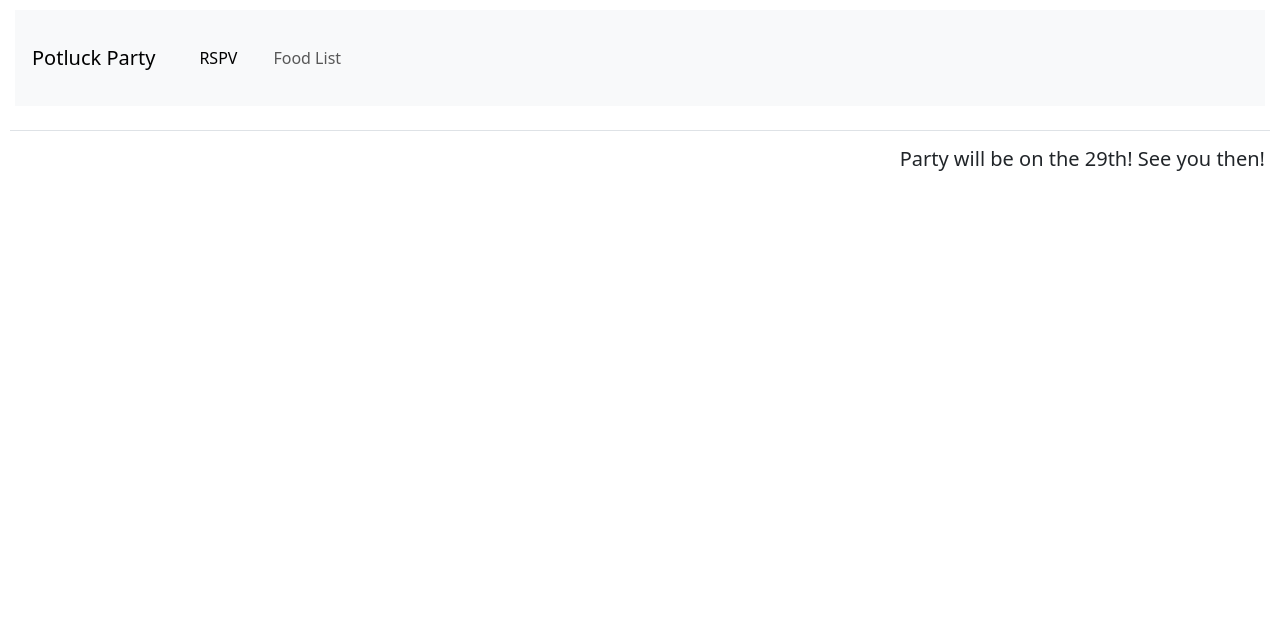
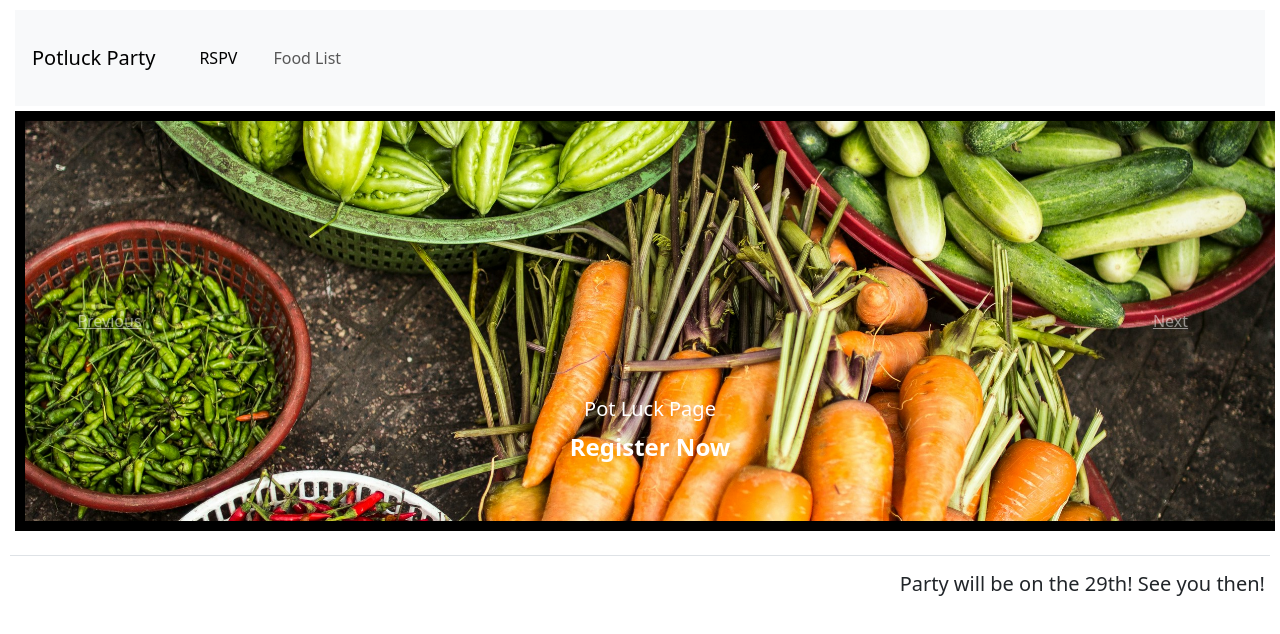
Before and after one commit to andreamr78/donatello, a website: page main/main.html in a window 1280 px wide. Drawn offline with nearby package versions, Linux system fonts and the light colour scheme.

Commit message:
added Images

```diff
--- a/main/css/styles.css
+++ b/main/css/styles.css
@@ -5,6 +5,24 @@ footer{
     display: flex;
     justify-content: flex-end;
 }
-.footer-text{
+
+.carousel-slide {
+    width: 100%;
+    height: 400px;
+    object-fit: cover;
 
 }
+
+
+.carousel-inner {
+    background-color: black;
+    opacity: 5;
+
+}
+
+.text-carousel {
+    color: rgb(255, 255, 255);
+    font-size: x-large;
+    font-weight: bolder;
+
+}
--- a/main/main.html
+++ b/main/main.html
@@ -4,6 +4,11 @@
     <meta name="viewport" content="width=device-width, initial-scale=1.0">
     <link href="https://cdn.jsdelivr.net/npm/bootstrap@5.3.3/dist/css/bootstrap.min.css" rel="stylesheet" integrity="sha384-QWTKZyjpPEjISv5WaRU9OFeRpok6YctnYmDr5pNlyT2bRjXh0JMhjY6hW+ALEwIH" crossorigin="anonymous">
     <script src="https://cdn.jsdelivr.net/npm/bootstrap@5.3.3/dist/js/bootstrap.bundle.min.js" integrity="sha384-YvpcrYf0tY3lHB60NNkmXc5s9fDVZLESaAA55NDzOxhy9GkcIdslK1eN7N6jIeHz" crossorigin="anonymous"></script>
+
+    <script src="https://code.jquery.com/jquery-3.2.1.slim.min.js" integrity="sha384-KJ3o2DKtIkvYIK3UENzmM7KCkRr/rE9/Qpg6aAZGJwFDMVNA/GpGFF93hXpG5KkN" crossorigin="anonymous"></script>
+    <script src="https://cdn.jsdelivr.net/npm/popper.js@1.12.9/dist/umd/popper.min.js" integrity="sha384-ApNbgh9B+Y1QKtv3Rn7W3mgPxhU9K/ScQsAP7hUibX39j7fakFPskvXusvfa0b4Q" crossorigin="anonymous"></script>
+    <script src="https://cdn.jsdelivr.net/npm/bootstrap@4.0.0/dist/js/bootstrap.min.js" integrity="sha384-JZR6Spejh4U02d8jOt6vLEHfe/JQGiRRSQQxSfFWpi1MquVdAyjUar5+76PVCmYl" crossorigin="anonymous"></script>
+
     <title>Document</title>
     <link rel="stylesheet" href="./css/styles.css">
 </head>
@@ -29,6 +34,44 @@
     </header>
 <body>
 
+
+  <div id="carouselExampleControls" class="carousel slide" data-ride="carousel">
+    <div class="carousel-inner">
+      <div class="carousel-item active">
+        <img class="d-block carousel-slide" src="./Images/image4.jpg" alt="First slide">
+        <div class="carousel-caption text-carousel d-md-block">
+          <h5>Pot Luck Page</h5>
+          <p>Register Now</p>
+        </div>
+
+      </div>
+
+      <div class="carousel-item">
+        <img class="d-block carousel-slide" src="./Images/image3.jpg" alt="Second slide">
+        <div class="carousel-caption text-carousel d-md-block">
+          <h5>Pot Luck Page</h5>
+          <p>Register Now</p>
+        </div>
+      </div>
+      <div class="carousel-item">
+        <img class="d-block carousel-slide" src="./Images/image2.jpg" alt="Third slide">
+        <div class="carousel-caption text-carousel d-md-block">
+          <h5>Pot Luck Page</h5>
+          <p>Register Now</p>
+        </div>
+      </div>
+
+
+    </div>
+    <a class="carousel-control-prev" href="#carouselExampleControls" role="button" data-slide="prev">
+      <span>Previous</span>
+    </a>
+    <a class="carousel-control-next" href="#carouselExampleControls" role="button" data-slide="next">
+      <span>Next</span>
+    </a>
+  </div>
+
+
 </body>
     <footer class="d-flex flex-wrap py-3 my-4 border-top">
         <h5 class="footer-text">Party will be on the 29th! See you then!</h5>
```
Also changed, not shown: main/Images/image4.jpg (added), 4 other files.
